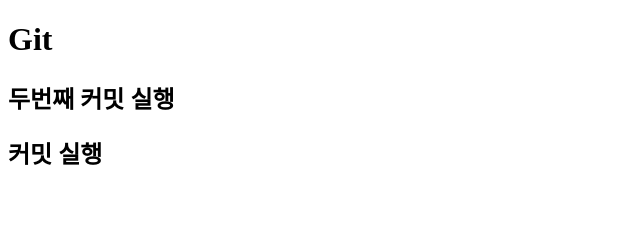
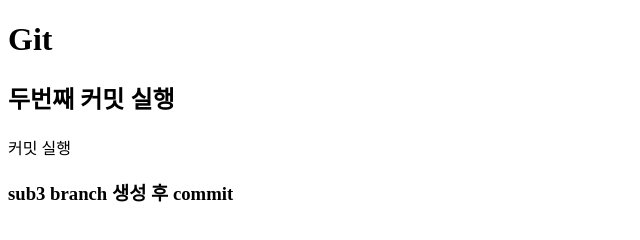
Before and after one commit to yoongzii/test, a plain HTML site: page index.html in a window 1280 px wide. Shown: the whole page, without its empty margins (0-640 px from the left). Drawn offline with Linux system fonts and the light colour scheme.

Commit message:
10일 첫번째 커밋

```diff
--- a/index.html
+++ b/index.html
@@ -9,7 +9,8 @@
 <body>
    <h1>Git</h1>
    <h2>두번째 커밋 실행</h2>
-   <h2>커밋 실행</h2>
+   <p>커밋 실행</p>
+   <h3>sub3 branch 생성 후 commit</h3>
 
 </body>
 </html>
```
